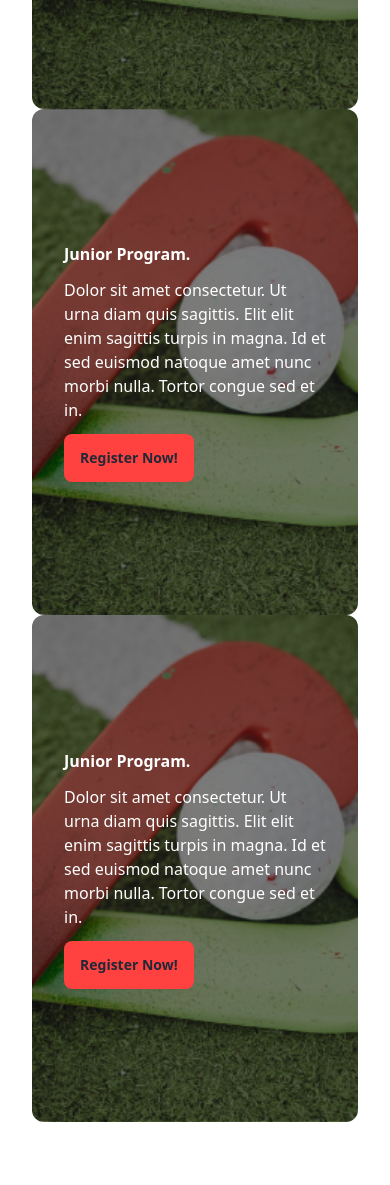
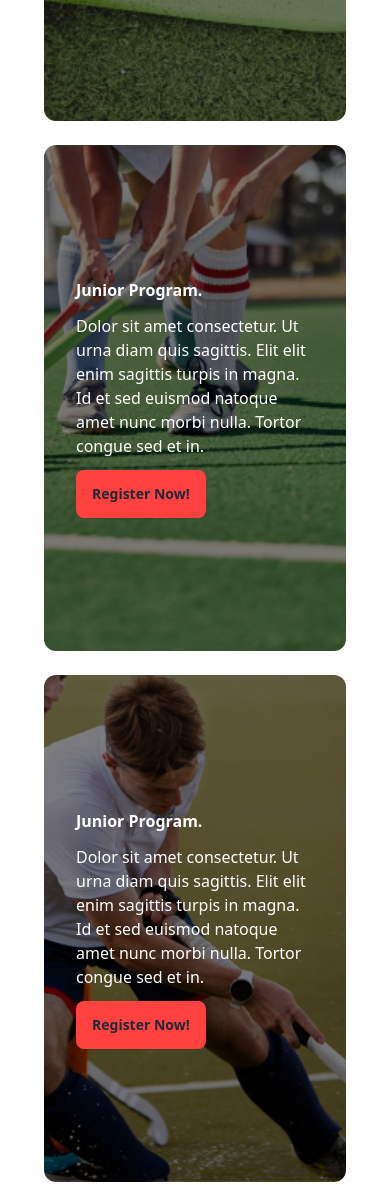
Before and after one commit to zihad868/Hockey-Club, a plain HTML site: page index.html in a window 390 px wide. Shown: the part 2560-3745 px from the top of the page. Before the commit the page ends 3682 px from the top, so only its background shows below. Drawn offline with nearby package versions, Linux system fonts and the light colour scheme.

Commit message:
Program sections with mobile responsive

```diff
--- a/index.html
+++ b/index.html
@@ -151,7 +151,7 @@
 
       <!-- Program Sections Start -->
       <section>
-        <div class="container mx-auto px-8 lg:px-24 mt-36 space-y-5">
+        <div class="container mx-auto px-8 lg:px-24 mt-36 space-y-5 gap-8">
 
           <div class="flex flex-col justify-center items-center">
             <h1 class="text-5xl font-bold">Program Sections</h1>
@@ -166,7 +166,7 @@
 
               <div class="grid grid-cols-1 lg:grid-cols-2">
 
-                <div class="space-y-5">
+                <div class="space-y-5 p-3">
                   <div class="bg-[linear-gradient(90deg,rgba(0,0,0,0.5),rgba(0,0,0,0.5)),url(./images/2.png)] bg-cover bg-center h-[60vh] rounded-xl flex flex-col justify-center px-8 text-white space-y-3">
                     <h1 class="font-extrabold lg:text-3xl">Junior Program.</h1>
                     <p>Dolor sit amet consectetur. Ut urna diam quis sagittis. Elit elit
@@ -178,8 +178,8 @@
                   </div>
                 </div>
 
-                <div class="space-y-5">
-                  <div class="bg-[linear-gradient(90deg,rgba(0,0,0,0.5),rgba(0,0,0,0.5)),url(./images/2.png)] bg-cover bg-center h-[60vh] rounded-xl flex flex-col justify-center px-8 text-white space-y-3">
+                <div class="space-y-5 p-3">
+                  <div class="bg-[linear-gradient(90deg,rgba(0,0,0,0.5),rgba(0,0,0,0.5)),url(./images/3.png)] bg-cover bg-center h-[60vh] rounded-xl flex flex-col justify-center px-8 text-white space-y-3">
                     <h1 class="font-extrabold lg:text-3xl">Junior Program.</h1>
                     <p>Dolor sit amet consectetur. Ut urna diam quis sagittis. Elit elit
                       enim sagittis turpis in magna. Id et sed euismod natoque amet nunc morbi nulla. Tortor congue sed et in.
@@ -192,10 +192,10 @@
 
               </div>
 
-              <div class="space-y-5">
-                <div class="bg-[linear-gradient(90deg,rgba(0,0,0,0.5),rgba(0,0,0,0.5)),url(./images/2.png)] bg-cover bg-center h-[60vh] rounded-xl flex flex-col justify-center px-8 text-white space-y-3">
+              <div class="space-y-5 p-3">
+                <div class="bg-[linear-gradient(90deg,rgba(0,0,0,0.5),rgba(0,0,0,0.5)),url(./images/4.png)] bg-cover bg-center h-[60vh] rounded-xl flex flex-col justify-center px-8 text-white space-y-3">
                   <h1 class="font-extrabold lg:text-3xl">Junior Program.</h1>
-                  <p>Dolor sit amet consectetur. Ut urna diam quis sagittis. Elit elit
+                  <p class="">Dolor sit amet consectetur. Ut urna diam quis sagittis. Elit elit
                     enim sagittis turpis in magna. Id et sed euismod natoque amet nunc morbi nulla. Tortor congue sed et in.
                   </p>
                   <div class="">
```
